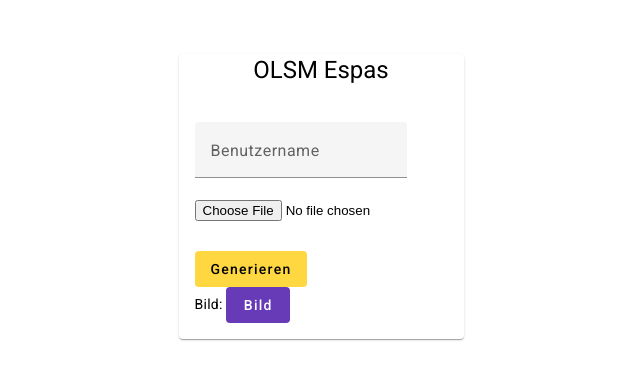
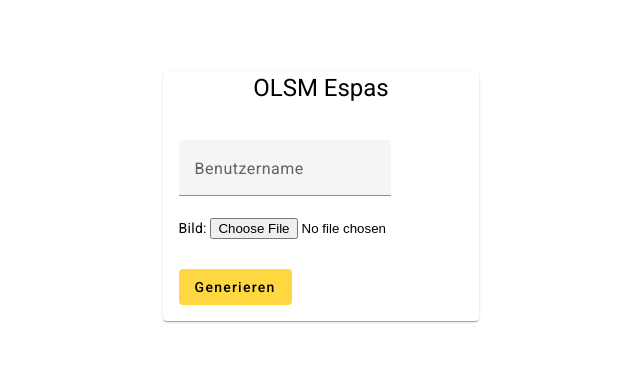
Before and after one commit to bmit-atm/A100K_olsm-ui, an Angular app: page /dashboard in a window 1280 px wide. Shown: the part 204-584 px from the top of the page, without its empty margins (319-959 px from the left). Built offline with nearby package versions, Linux system fonts and the light colour scheme.

Commit message:
added some changes

```diff
--- a/src/app/components/dashboard/dashboard.component.html
+++ b/src/app/components/dashboard/dashboard.component.html
@@ -8,6 +8,7 @@
                     <input matInput formControlName="username" name="username" placeholder="">
                 </mat-form-field>
                 <div>
+                    <mat-label>Bild: </mat-label>
                     <input (change)="onFileChange($event)" accept="image/*" formControlName="file" type="file" class="file-input" #fileUpload>
                 </div>
                 <div class="file-upload">
@@ -15,10 +16,8 @@
                 </div>
                 <button style="margin-top:30px; display: flex;justify-content: center; align-items: center;" color="accent" mat-flat-button type="submit">Generieren</button>
             </form>
-            <mat-label>Bild: </mat-label>
-            <button mat-flat-button color="primary" class="upload-btn" (click)="fileUpload.click()" type="button">
-                Bild
-            </button>
+
+
         </mat-card-content>
     </mat-card>
 </main>
```
